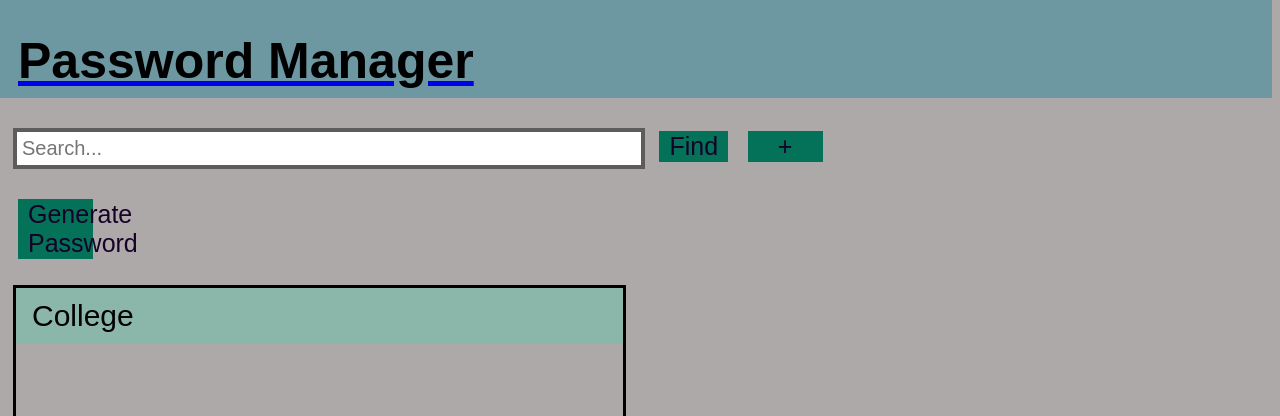
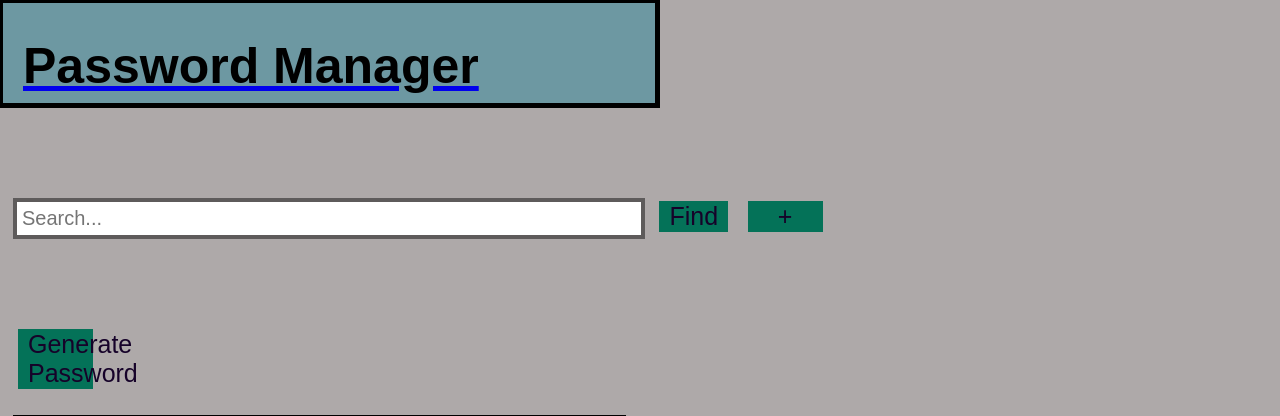
Before and after one commit to rupalisrivastava8027/PasswordManager, a Flask app: page / in a window 1280 px wide. Shown: the top 416 px of the page. Run offline with Flask 3, Linux system fonts and the light colour scheme.

Commit message:
update from school

```diff
--- a/static/style.css
+++ b/static/style.css
@@ -5,11 +5,15 @@
   text-align: left;
   color: rgb(0, 0, 0);
   height: 100px;
+  width: 50%;
   align-content: center;
   padding-left: 20px;
   margin-top: -10px;
   margin-left: -10px;
   margin-bottom: 10px;
+  border-color: black;
+  border-width: 5px;
+  border-style: solid;
 }
 
 .Header {
@@ -25,7 +29,7 @@
   border-color: rgb(94, 91, 91);
   border-width: 4px;
   border-style: solid;
-  margin: 20px 5px;
+  margin: 80px 5px;
 }
 .Header button {
   color: rgb(22, 2, 41);
@@ -65,7 +69,7 @@ body {
 
 .credentials {
   position: relative;
-  background-color: rgb(123, 186, 192);
+  background-color: rgb(66, 93, 95);
   box-shadow: 0 2px 5px 0 rgba(87, 87, 201, 0.1);
   display: none;
   opacity: 0;
--- a/static/style.scss
+++ b/static/style.scss
@@ -16,6 +16,7 @@ $font1: "Arial";
 
     height: 100px;
 
+    width: 50%;
 
     align-content: center;
 
@@ -25,6 +26,12 @@ $font1: "Arial";
     margin-top: -10px;
     margin-left: -10px;
     margin-bottom: 10px;
+
+
+    border-color: black;
+    border-width: 5px;
+    border-style: solid;
+
 
 
 }
@@ -46,7 +53,8 @@ $font1: "Arial";
     border-width: 4px;
     border-style: solid;
 
-    margin: 20px 5px;
+    margin: 80px 5px;
+
 
   }
 
@@ -99,7 +107,7 @@ body
 .credentials
 {
   position: relative;
-  background-color:rgb(123, 186, 192);
+  background-color:rgb(66, 93, 95);
   box-shadow:0 2px 5px 0 rgba(87, 87, 201, .1);
   display: none;
   opacity: 0;
```
Also changed, not shown: templates/pages/Add_Credentials.html (+7 -7 lines), templates/pages/layout.html (+10 -1 lines), templates/pages/home.png (deleted), 1 other file.
